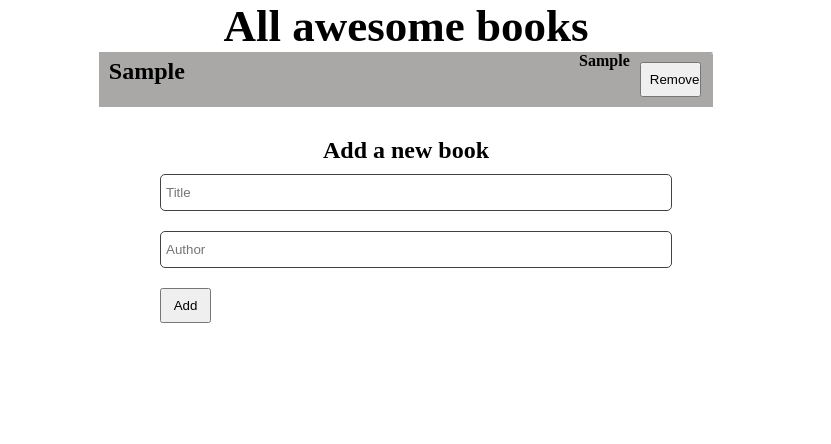
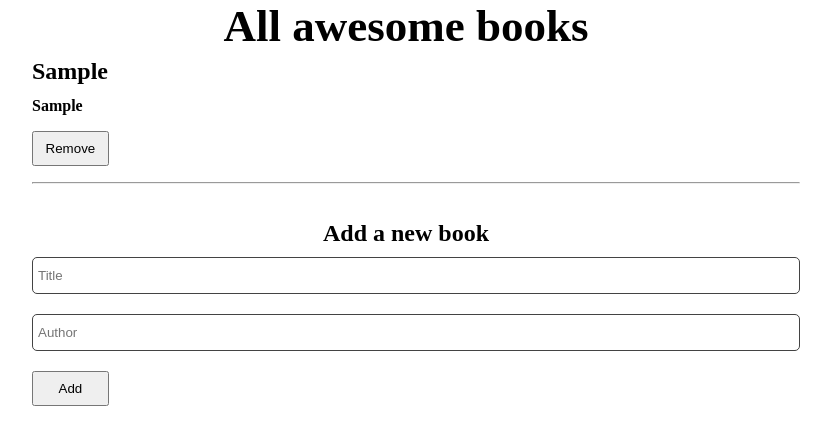
Before and after one commit to AlselwiAisha/Awesome-books-M2, a website: page index.html in a window 1280 px wide. Both pictures are taken after typing "Sample", "Sample" into the empty fields and a click on the button "Add". Shown: the whole page, without its empty margins (234-1065 px from the left). Drawn offline with Linux system fonts and the light colour scheme.

Commit message:
Revert "Update style.css"
This reverts commit 4fa1626b7f47e04e7d616b14a38bbb06629840b7.

```diff
--- a/css/style.css
+++ b/css/style.css
@@ -33,19 +33,14 @@ h1 {
 .awesome-book {
   width: 100%;
   display: flex;
-  flex-direction: row;
-  justify-content: space-between;
+  flex-direction: column;
   align-items: start;
   margin-bottom: 10px;
 }
-.awesome-book:nth-child(odd){
-  background-color: #aaa7a7;
-}
-.div{
-  display: flex;
-}
 
-.awesome-book h2 {
+.awesome-book hr,
+.awesome-book h2,
+.awesome-book h4 {
   width: 100%;
   margin: 6px;
   margin-left: 10px;
@@ -53,7 +48,7 @@ h1 {
 
 .books-list,
 .add-new {
-  width: 80%;
+  width: 100%;
   display: flex;
   flex-direction: column;
   align-items: center;
@@ -61,7 +56,7 @@ h1 {
 }
 
 form {
-  width: 50%;
+  width: 60%;
   display: flex;
   flex-direction: column;
   align-items: start;
```
